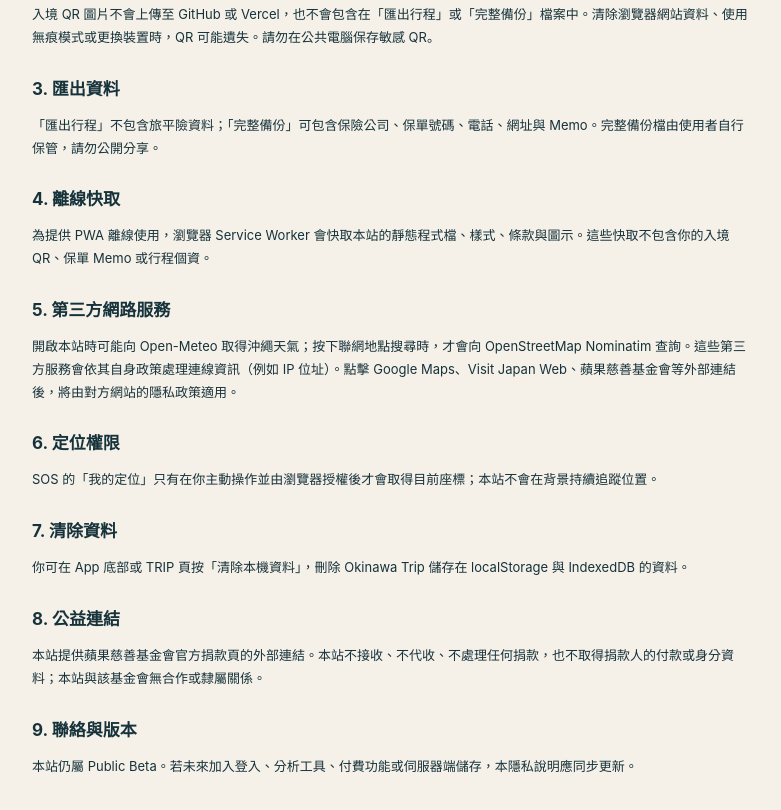
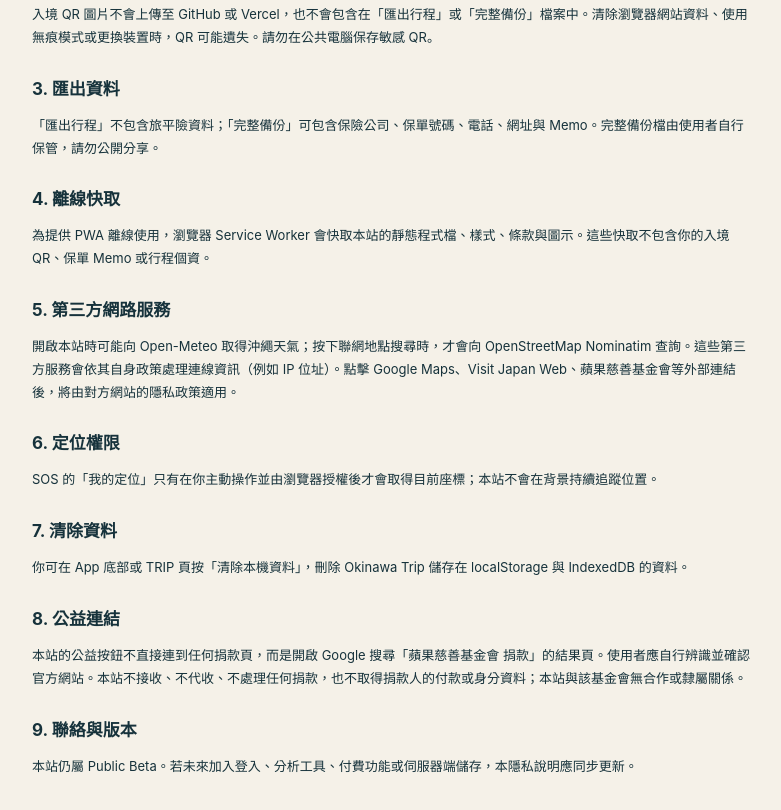
Before and after one commit to red0710-sys/okinawa-trip, a website: page privacy.html in a window 1280 px wide. Shown: the part 368-1178 px from the top of the page, without its empty margins (248-1029 px from the left). Drawn offline with Linux system fonts and the light colour scheme.

Commit message:
Update charity privacy disclosure for search-only link

```diff
--- a/privacy.html
+++ b/privacy.html
@@ -22,7 +22,7 @@
 <h2>7. 清除資料</h2>
 <p>你可在 App 底部或 TRIP 頁按「清除本機資料」，刪除 Okinawa Trip 儲存在 localStorage 與 IndexedDB 的資料。</p>
 <h2>8. 公益連結</h2>
-<p>本站提供蘋果慈善基金會官方捐款頁的外部連結。本站不接收、不代收、不處理任何捐款，也不取得捐款人的付款或身分資料；本站與該基金會無合作或隸屬關係。</p>
+<p>本站的公益按鈕不直接連到任何捐款頁，而是開啟 Google 搜尋「蘋果慈善基金會 捐款」的結果頁。使用者應自行辨識並確認官方網站。本站不接收、不代收、不處理任何捐款，也不取得捐款人的付款或身分資料；本站與該基金會無合作或隸屬關係。</p>
 <h2>9. 聯絡與版本</h2>
 <p>本站仍屬 Public Beta。若未來加入登入、分析工具、付費功能或伺服器端儲存，本隱私說明應同步更新。</p>
 </main></body></html>
```
